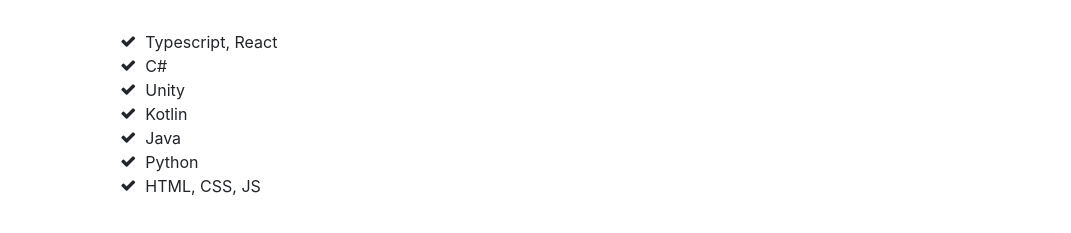
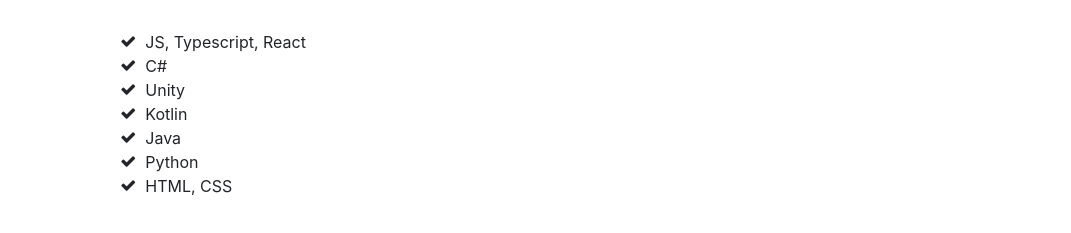
Before and after one commit to kylejphillips88/kylejphillips88.github.io, a website with bundled scripts: page index.html in a window 1280 px wide. Shown: the part 3932-4165 px from the top of the page, without its empty margins (209-1280 px from the left). Built offline with nearby package versions, Linux system fonts and the light colour scheme; a web font is replaced by a local one.

Commit message:
Update index.html

```diff
--- a/index.html
+++ b/index.html
@@ -238,7 +238,7 @@
           <ul class="fa-ul mb-0">
             <li>
               <i class="fa-li fa fa-check"></i>
-              Typescript, React</li>
+              JS, Typescript, React</li>
             <li>
             <li>
               <i class="fa-li fa fa-check"></i>
@@ -257,7 +257,7 @@
               Python</li>
             <li>
               <i class="fa-li fa fa-check"></i>
-              HTML, CSS, JS</li>
+              HTML, CSS</li>
           </ul>
         </div>
       </section>
```
